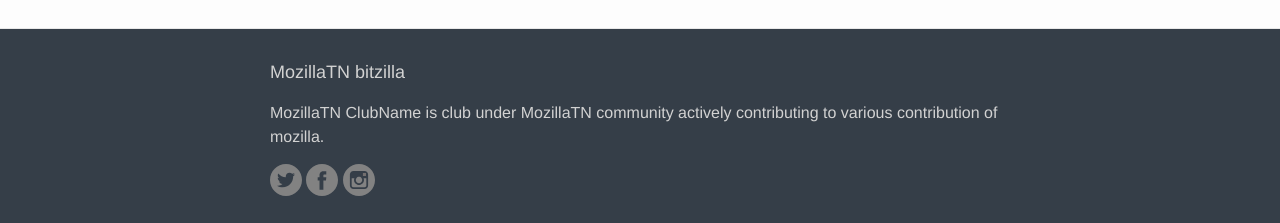
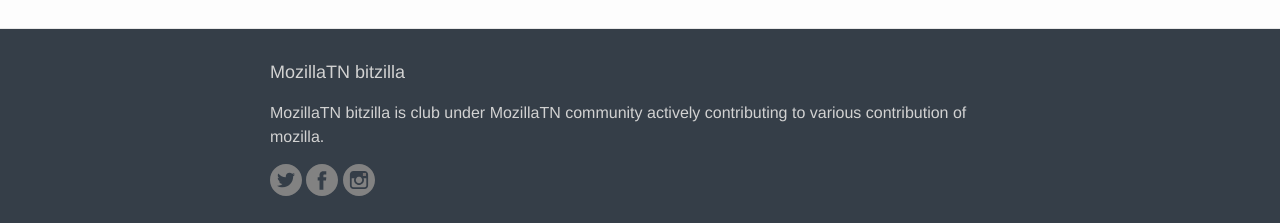
Before and after one commit to MozillaTN/BITzilla, a Jekyll site: the page built from docs/index.html, in a window 1280 px wide. Shown: the part 1050-1273 px from the top of the page. Built offline with Jekyll 4.4.1, drawn with Linux system fonts in a browser that asks for light colours.

Commit message:
Update _config.yml

```diff
--- a/docs/_config.yml
+++ b/docs/_config.yml
@@ -12,7 +12,7 @@ title: MozillaTN bitzilla
 event_label: Events
 
 description: > # this means to ignore newlines until "baseurl:"
-  MozillaTN ClubName is club under MozillaTN community actively contributing to various contribution of mozilla.
+  MozillaTN bitzilla is club under MozillaTN community actively contributing to various contribution of mozilla.
 
 baseurl: "" # the subpath of your site, e.g. /blog
 url: https://mozillatn.github.io/bitzilla
```
